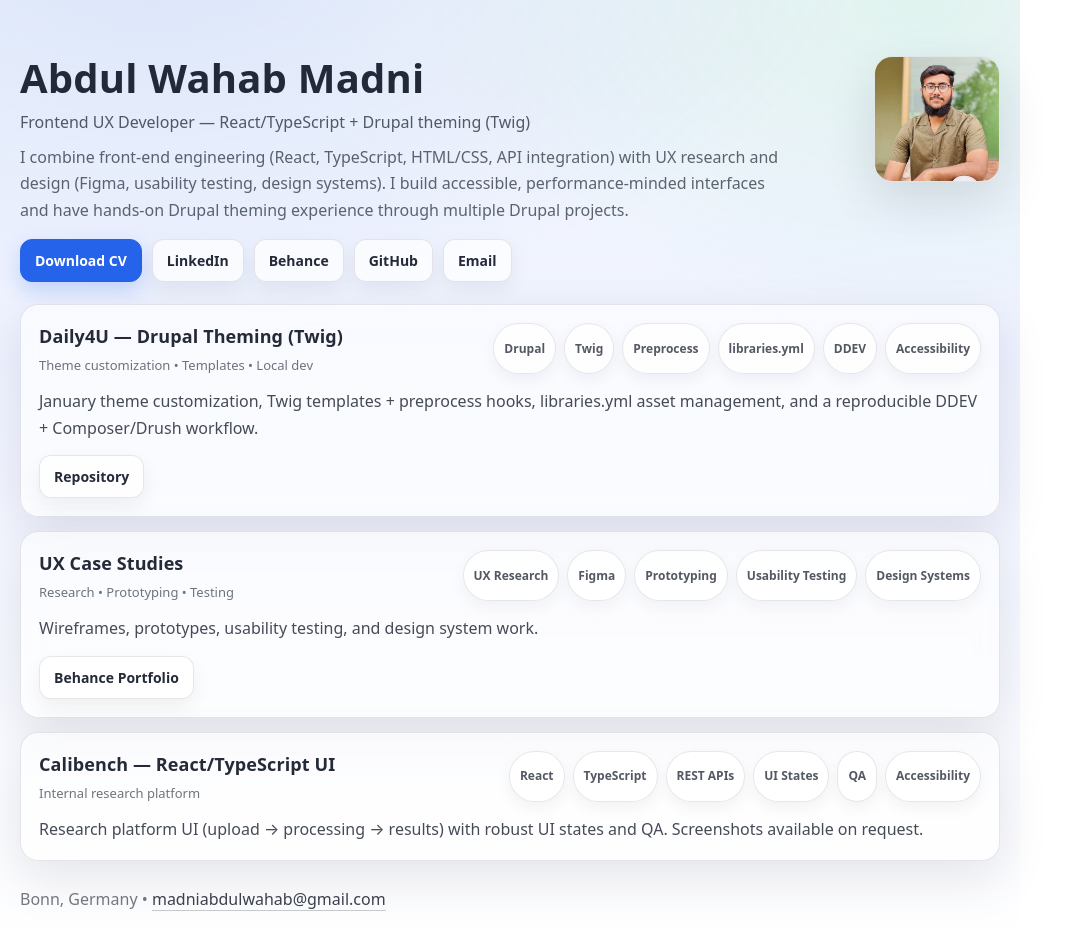
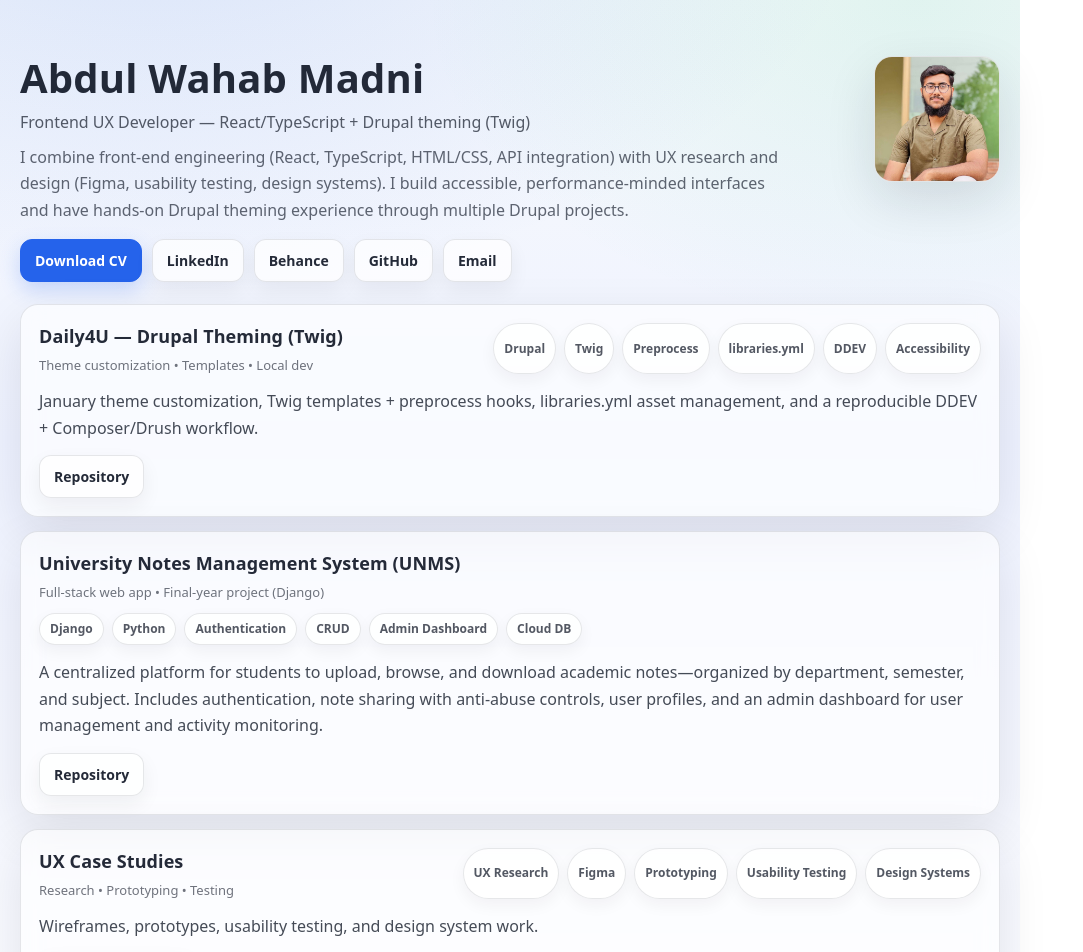
Before and after one commit to MadniAbdulWahab/portfolio, a React (Vite) app: page / in a window 1280 px wide. Shown: the top 952 px of the page, without its empty margins (0-1083 px from the left). Built offline with nearby package versions, Linux system fonts and the light colour scheme.

Commit message:
Added unms

```diff
--- a/src/App.tsx
+++ b/src/App.tsx
@@ -259,6 +259,16 @@
           />
 
           <ProjectCard
+            title="University Notes Management System (UNMS)"
+            subtitle="Full-stack web app • Final-year project (Django)"
+            description="A centralized platform for students to upload, browse, and download academic notes—organized by department, semester, and subject. Includes authentication, note sharing with anti-abuse controls, user profiles, and an admin dashboard for user management and activity monitoring."
+            tags={["Django", "Python", "Authentication", "CRUD", "Admin Dashboard", "Cloud DB"]}
+            links={[{ label: "Repository", href: "https://github.com/MadniAbdulWahab/UniversityNotesManagementSystem" }]}
+            // Optional: add an image in /public and enable below
+            // screenshotSrc={`${baseUrl}unms.png`}
+          />
+
+          <ProjectCard
             title="UX Case Studies"
             subtitle="Research • Prototyping • Testing"
             description="Wireframes, prototypes, usability testing, and design system work."
```
